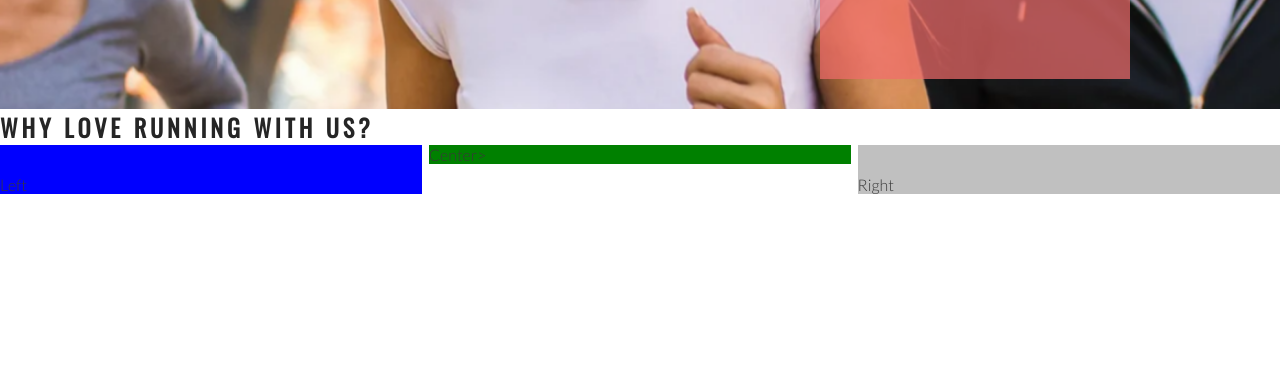
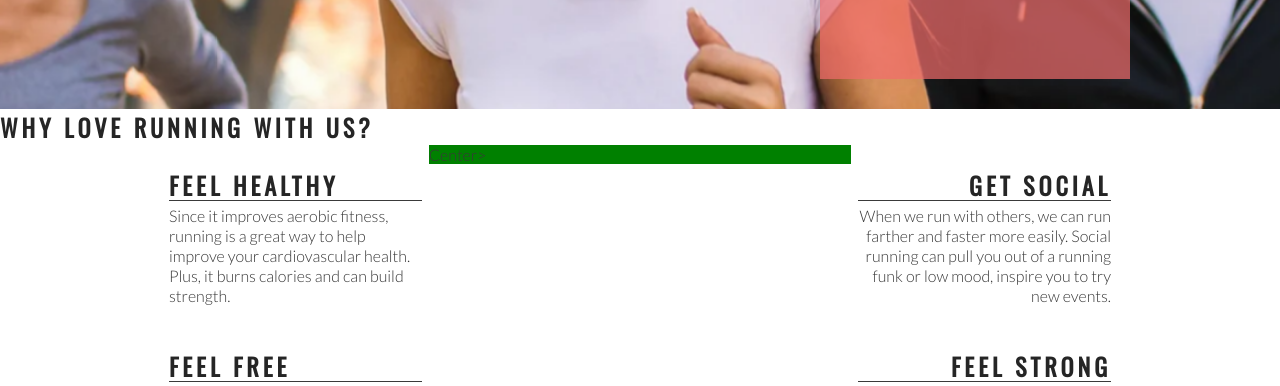
Before and after one commit to Cushione/Love-Running, a plain HTML site: page index.html in a window 1280 px wide. Shown: the part 566-952 px from the top of the page. Drawn offline with nearby package versions, Linux system fonts and the light colour scheme.

Commit message:
Add right about section content and style

```diff
--- a/assets/css/style.css
+++ b/assets/css/style.css
@@ -114,14 +114,14 @@ h1, h2 {
     padding-top: 30px;
     width: 33%;
     float: left;
-    background-color: blue;
+
 }
 
 #right-about {
     padding-top: 30px;
     width: 33%;
     float: right;
-    background-color: silver;
+
 }
 
 #center-about {
@@ -129,3 +129,34 @@ h1, h2 {
     margin: 0 auto;
     background-color: green;
 }
+
+hr {
+    border-top: 1px solid #3a3a3a;
+    width: 100%;
+    margin: 5px 0;
+}
+
+.left-about-heading {
+    width: 60%;
+    float: right;
+    line-height: 20px;
+    clear: both;
+    margin-bottom: 50px;
+}
+
+.right-about-heading {
+    width: 60%;
+    float: left;
+    line-height: 20px;
+    clear: both;
+    margin-bottom: 50px;
+}
+
+.right-about-heading h2 {
+    text-align: right;
+
+}
+
+.right-about-heading p {
+    text-align: right;
+}
--- a/index.html
+++ b/index.html
@@ -38,8 +38,41 @@
     </section>
     <section id="club-ethos">
         <h1>Why Love Running With Us?</h1>
-            <div id="left-about">Left</div>
-            <div id="right-about">Right</div>
+            <div id="left-about">
+                <div class="left-about-heading">
+                <h2>Feel Healthy</h2>
+                <hr>
+                <p>Since it improves aerobic fitness, running is a great way to help improve your cardiovascular health. Plus, it burns calories and can build strength.
+
+                </p>
+                </div>
+
+                <div class="left-about-heading">
+                    <h2>Feel Free</h2>
+                    <hr>
+                    <p>Physical exercise, running included, is known to release endorphins in the brain. Endorphins make you more energetic, more awake and, yes, happier.
+
+                    </p>
+                </div>
+
+            </div>
+            <div id="right-about">
+                <div class="right-about-heading">
+                    <h2>Get Social</h2>
+                    <hr>
+                    <p>When we run with others, we can run farther and faster more easily. Social running can pull you out of a running funk or low mood, inspire you to try new events.
+
+                    </p>
+                </div>
+
+                <div class="right-about-heading">
+                    <h2>Feel Strong</h2>
+                    <hr>
+                    <p>Running strengthens your heart by pumping blood more effectively through your body.
+
+                    </p>
+                </div>
+                </div>
             <div id="center-about">Center></div>
     </section>
     <section>Running locations, distances and times</section>
```
